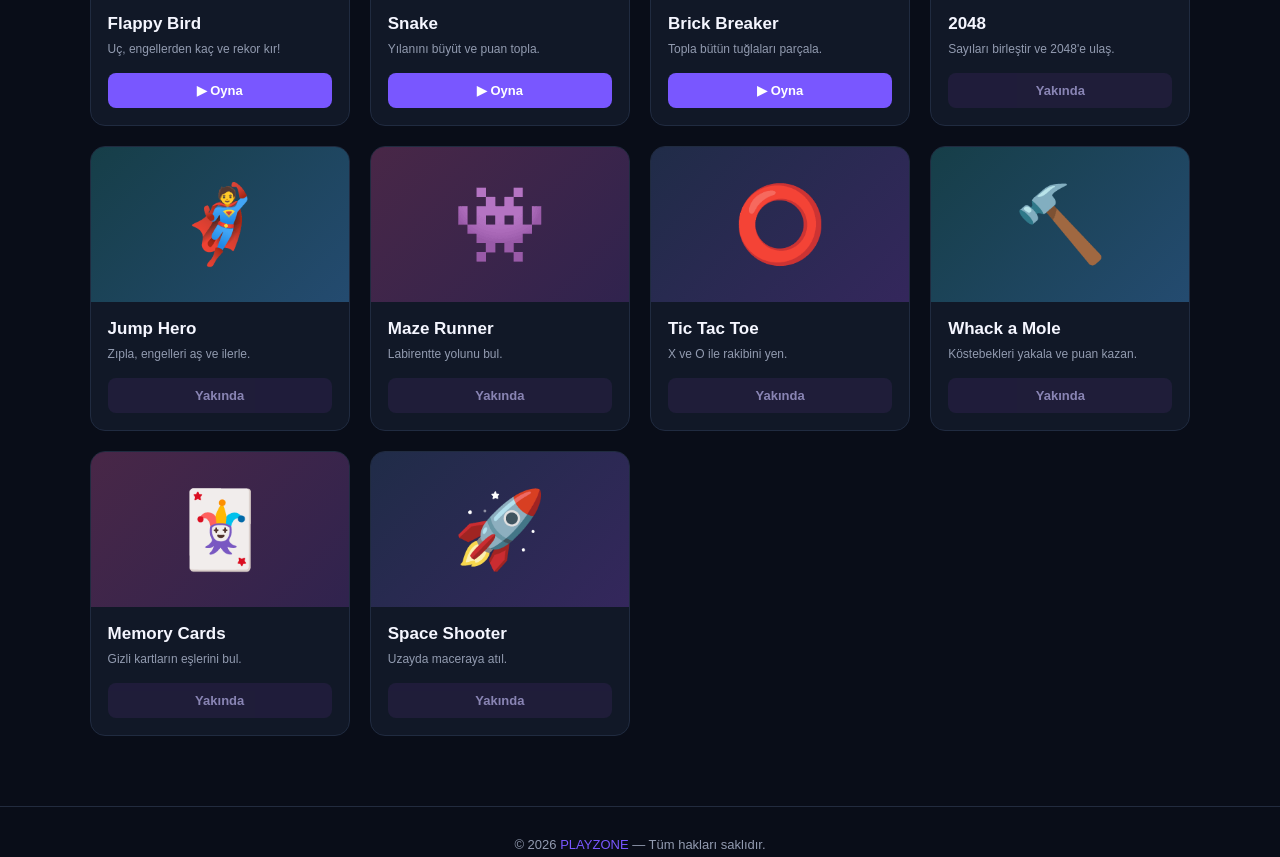
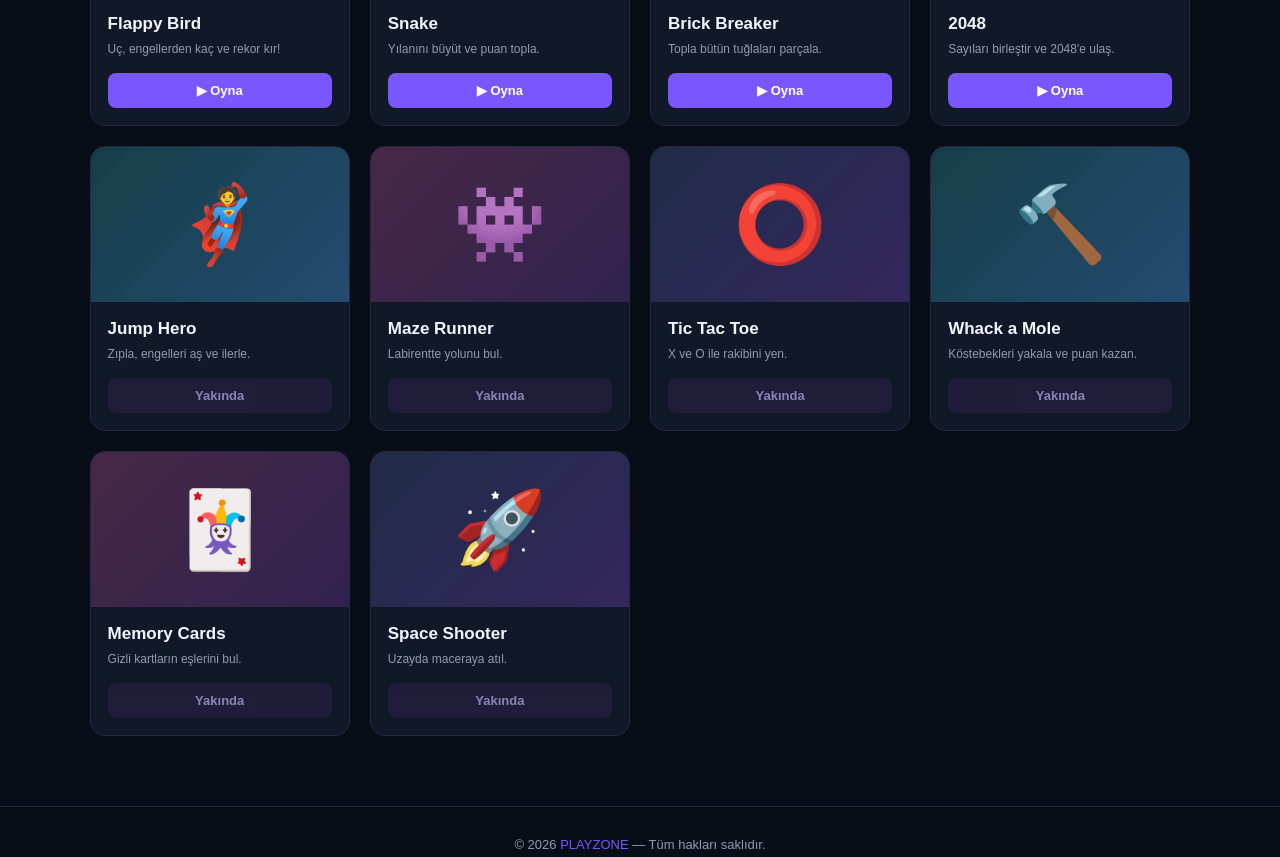
Before and after one commit to alihan1mudayetoglu-web/PLAYZONE, a plain HTML site: page index.html in a window 1280 px wide. Shown: the part 834-1691 px from the top of the page. Drawn offline with Linux system fonts and the light colour scheme.

Commit message:
Update index.html

```diff
--- a/index.html
+++ b/index.html
@@ -429,7 +429,8 @@ footer span {
             <div class="game-info">
                 <h3>2048</h3>
                 <p>Sayıları birleştir ve 2048'e ulaş.</p>
-                <span class="play-btn disabled">Yakında</span>
+                <a href="games/2048/index.html"
+   class="play-btn available">▶ Oyna</a>
             </div>
         </article>
 
```
